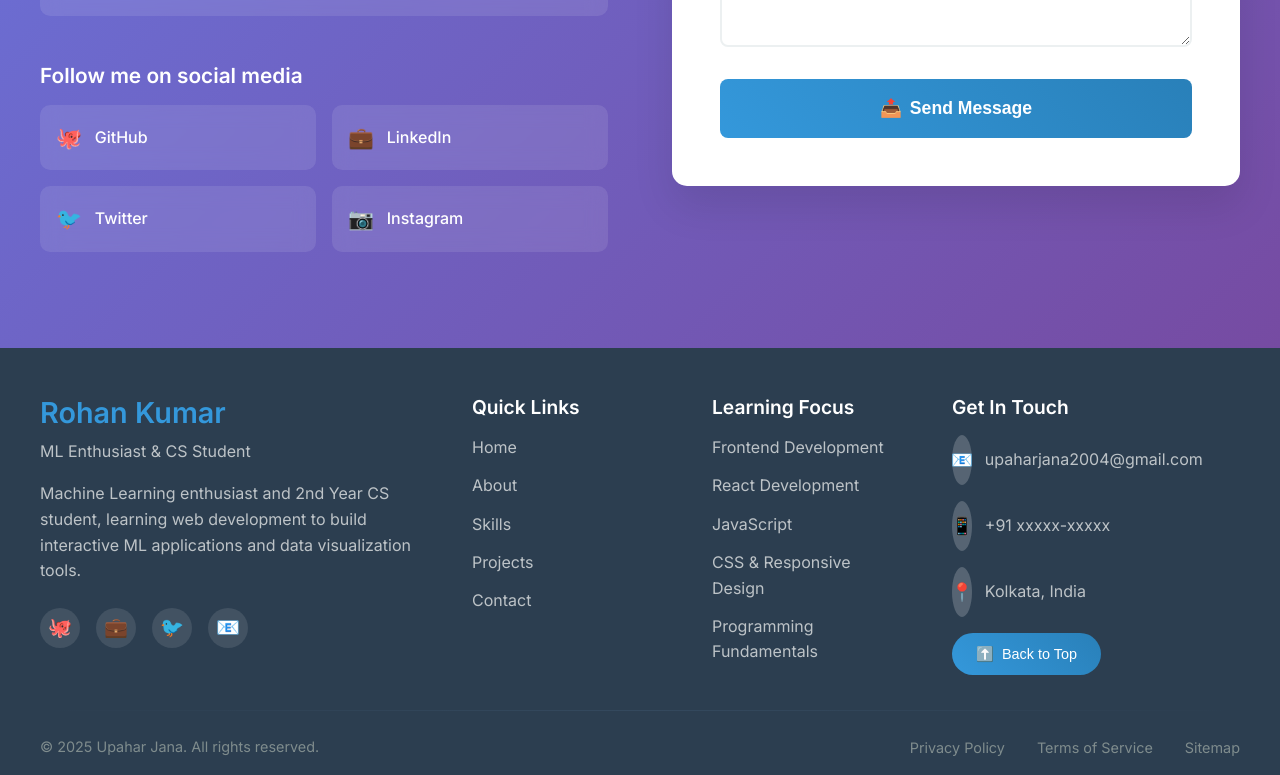
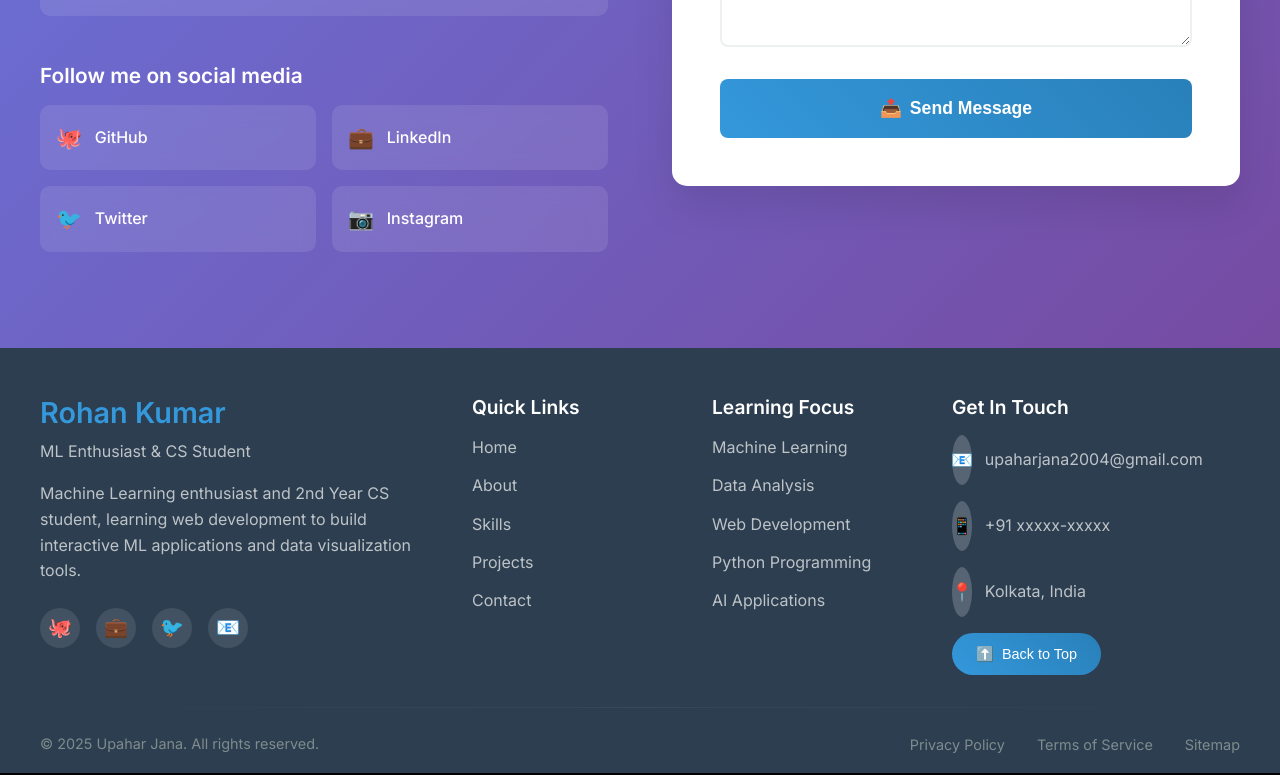
Before and after one commit to rohan911438/PORTFOLIO., a React (Vite) app: page / in a window 1280 px wide. Shown: the part 7747-8522 px from the top of the page. Built offline with nearby package versions, Linux system fonts and the light colour scheme.

Commit message:
Updated About and Home components

```diff
--- a/src/components/Footer.jsx
+++ b/src/components/Footer.jsx
@@ -78,11 +78,11 @@ const Footer = () => {
           <div className="footer-section">
             <h4>Learning Focus</h4>
             <ul className="footer-links">
-              <li><span className="footer-link">Frontend Development</span></li>
-              <li><span className="footer-link">React Development</span></li>
-              <li><span className="footer-link">JavaScript</span></li>
-              <li><span className="footer-link">CSS & Responsive Design</span></li>
-              <li><span className="footer-link">Programming Fundamentals</span></li>
+              <li><span className="footer-link">Machine Learning</span></li>
+              <li><span className="footer-link">Data Analysis</span></li>
+              <li><span className="footer-link">Web Development</span></li>
+              <li><span className="footer-link">Python Programming</span></li>
+              <li><span className="footer-link">AI Applications</span></li>
             </ul>
           </div>
 
```
